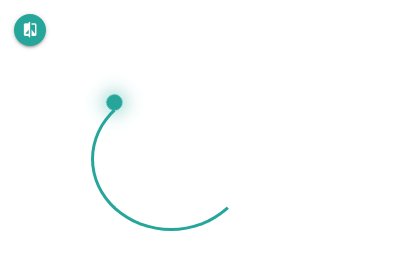
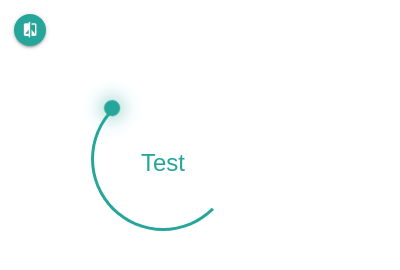
Before and after one commit to jessicacannarozzo/DOM-Explorer, a browser extension: page views/popup.html in a window 400 px wide. Drawn offline with nearby package versions, Linux system fonts and the light colour scheme.

Commit message:
Fix formatting of diff percentage

```diff
--- a/css/style.css
+++ b/css/style.css
@@ -19,12 +19,15 @@
 
 #diff {
     text-align: center;
+    position: relative;
+    top: -38px;
     padding-top: 10%;
     padding-left: 20%;
     padding-right: 20%;
     font-size: x-large;
 }
 
+/* The following css is from a guide on how to create JS animations */
 /* https://www.youtube.com/watch?v=qB_EEdcj6-U */
 .ring {
     position: absolute;
--- a/views/popup.html
+++ b/views/popup.html
@@ -30,11 +30,11 @@
         id="recordDOM"
         class="btn-floating btn-small waves-effect waves-light teal lighten-1"
         href="#"
-        ><i class="material-icons">compare</i></a
-      >
+        ><i class="material-icons">compare</i></a>
 
-      <div class="ring" id="diff">
+      <div class="ring">
         <span></span>
+        <p id="diff"> Test </p>
       </div>
 
       <script src="../scripts/popup.js"></script>
```
Also changed, not shown: scripts/popup.html (+1 -1 lines).
